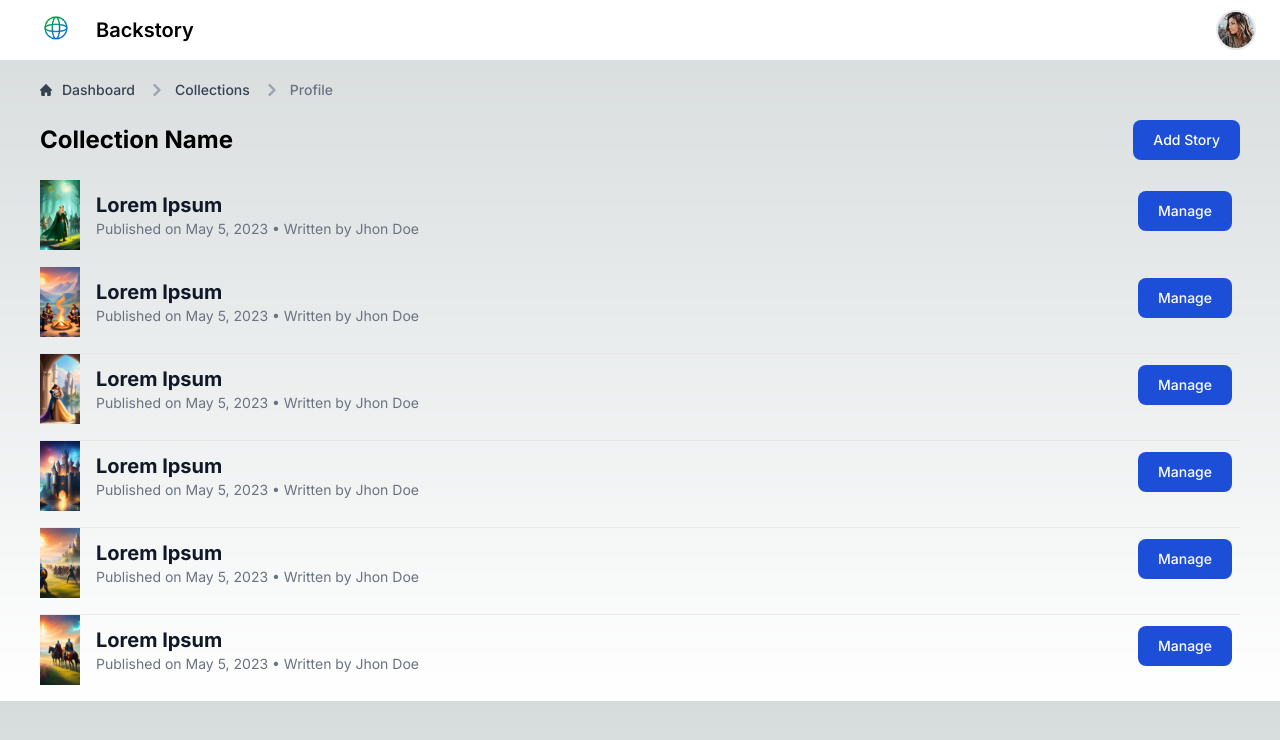
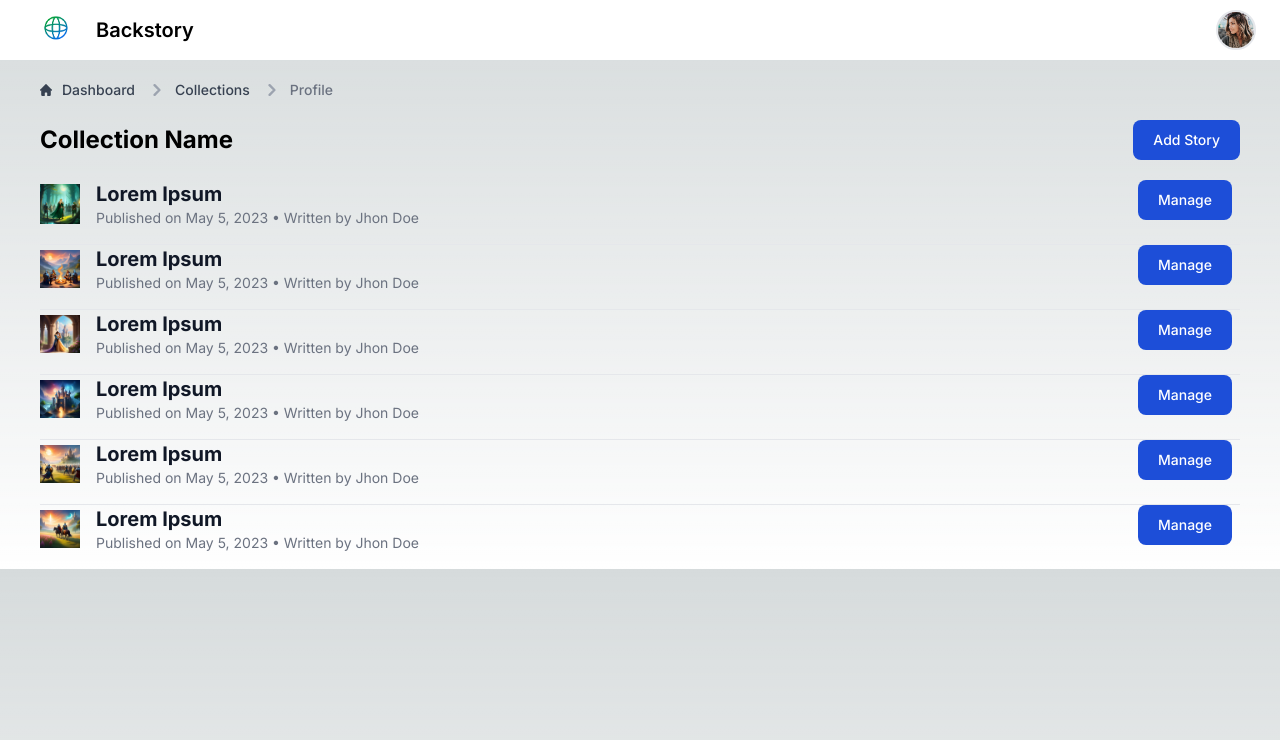
Before and after one commit to ares0524/Backstory-subdomain, a Next.js app: page /collection-profile in a window 1280 px wide. Shown: the top 740 px of the page. Built offline with nearby package versions, Linux system fonts and the light colour scheme.

Commit message:
fixed building errors

```diff
--- a/app/collection-profile/page.tsx
+++ b/app/collection-profile/page.tsx
@@ -1,3 +1,4 @@
+import Image from "next/image"
 import Header from "../components/layout/_header"
 
 export default function CollectionProfile() {
@@ -44,7 +45,7 @@ export default function CollectionProfile() {
                     <li className="pb-3 sm:pb-4">
                         <div className="flex items-center space-x-4">
                             <div className="flex-shrink-0">
-                                <img className="w-[40px] h-[70px]" src="/assets/images/dashboard/1.png" style={{objectFit:'cover'}} alt="Image 1" />
+                                <Image width={40} height={70} src="/assets/images/dashboard/1.png" style={{objectFit:'cover'}} alt="Image 1" />
                             </div>
                             <div className="flex-1 min-w-0">
                                 <p className="text-xl font-bold text-gray-900 truncate dark:text-white">
@@ -63,7 +64,7 @@ export default function CollectionProfile() {
                     <li className="pb-3 sm:pb-4">
                         <div className="flex items-center space-x-4">
                             <div className="flex-shrink-0">
-                                <img className="w-[40px] h-[70px]" src="/assets/images/dashboard/2.png" style={{objectFit:'cover'}} alt="Image 1" />
+                                <Image width={40} height={70} src="/assets/images/dashboard/2.png" style={{objectFit:'cover'}} alt="Image 1" />
                             </div>
                             <div className="flex-1 min-w-0">
                                 <p className="text-xl font-bold text-gray-900 truncate dark:text-white">
@@ -82,7 +83,7 @@ export default function CollectionProfile() {
                     <li className="pb-3 sm:pb-4">
                         <div className="flex items-center space-x-4">
                             <div className="flex-shrink-0">
-                                <img className="w-[40px] h-[70px]" src="/assets/images/dashboard/3.png" style={{objectFit:'cover'}} alt="Image 1" />
+                                <Image width={40} height={70} src="/assets/images/dashboard/3.png" style={{objectFit:'cover'}} alt="Image 1" />
                             </div>
                             <div className="flex-1 min-w-0">
                                 <p className="text-xl font-bold text-gray-900 truncate dark:text-white">
@@ -101,7 +102,7 @@ export default function CollectionProfile() {
                     <li className="pb-3 sm:pb-4">
                         <div className="flex items-center space-x-4">
                             <div className="flex-shrink-0">
-                                <img className="w-[40px] h-[70px]" src="/assets/images/dashboard/4.png" style={{objectFit:'cover'}} alt="Image 1" />
+                                <Image width={40} height={70} src="/assets/images/dashboard/4.png" style={{objectFit:'cover'}} alt="Image 1" />
                             </div>
                             <div className="flex-1 min-w-0">
                                 <p className="text-xl font-bold text-gray-900 truncate dark:text-white">
@@ -120,7 +121,7 @@ export default function CollectionProfile() {
                     <li className="pb-3 sm:pb-4">
                         <div className="flex items-center space-x-4">
                             <div className="flex-shrink-0">
-                                <img className="w-[40px] h-[70px]" src="/assets/images/dashboard/5.png" style={{objectFit:'cover'}} alt="Image 1" />
+                                <Image width={40} height={70} src="/assets/images/dashboard/5.png" style={{objectFit:'cover'}} alt="Image 1" />
                             </div>
                             <div className="flex-1 min-w-0">
                                 <p className="text-xl font-bold text-gray-900 truncate dark:text-white">
@@ -139,7 +140,7 @@ export default function CollectionProfile() {
                     <li className="pb-3 sm:pb-4">
                         <div className="flex items-center space-x-4">
                             <div className="flex-shrink-0">
-                                <img className="w-[40px] h-[70px]" src="/assets/images/dashboard/6.png" style={{objectFit:'cover'}} alt="Image 1" />
+                                <Image width={40} height={70} src="/assets/images/dashboard/6.png" style={{objectFit:'cover'}} alt="Image 1" />
                             </div>
                             <div className="flex-1 min-w-0">
                                 <p className="text-xl font-bold text-gray-900 truncate dark:text-white">
--- a/app/collections/page.tsx
+++ b/app/collections/page.tsx
@@ -1,3 +1,4 @@
+import Image from "next/image"
 import Header from "../components/layout/_header"
 
 export default function CollectionProfile() {
@@ -35,7 +36,7 @@ export default function CollectionProfile() {
                     <li className="pb-3 sm:pb-4">
                         <div className="flex items-center space-x-4">
                             <div className="flex-shrink-0">
-                                <img className="w-[40px] h-[70px]" src="/assets/images/dashboard/1.png" style={{objectFit:'cover'}} alt="Image 1" />
+                                <Image width={40} height={70} src="/assets/images/dashboard/1.png" style={{objectFit:'cover'}} alt="Image 1" />
                             </div>
                             <div className="flex-1 min-w-0">
                                 <p className="text-xl font-bold text-gray-900 truncate dark:text-white">
@@ -57,7 +58,7 @@ export default function CollectionProfile() {
                     <li className="pb-3 sm:pb-4">
                         <div className="flex items-center space-x-4">
                             <div className="flex-shrink-0">
-                                <img className="w-[40px] h-[70px]" src="/assets/images/dashboard/2.png" style={{objectFit:'cover'}} alt="Image 1" />
+                                <Image width={40} height={70} src="/assets/images/dashboard/2.png" style={{objectFit:'cover'}} alt="Image 1" />
                             </div>
                             <div className="flex-1 min-w-0">
                                 <p className="text-xl font-bold text-gray-900 truncate dark:text-white">
@@ -79,7 +80,7 @@ export default function CollectionProfile() {
                     <li className="pb-3 sm:pb-4">
                         <div className="flex items-center space-x-4">
                             <div className="flex-shrink-0">
-                                <img className="w-[40px] h-[70px]" src="/assets/images/dashboard/3.png" style={{objectFit:'cover'}} alt="Image 1" />
+                                <Image width={40} height={70} src="/assets/images/dashboard/3.png" style={{objectFit:'cover'}} alt="Image 1" />
                             </div>
                             <div className="flex-1 min-w-0">
                                 <p className="text-xl font-bold text-gray-900 truncate dark:text-white">
@@ -101,7 +102,7 @@ export default function CollectionProfile() {
                     <li className="pb-3 sm:pb-4">
                         <div className="flex items-center space-x-4">
                             <div className="flex-shrink-0">
-                                <img className="w-[40px] h-[70px]" src="/assets/images/dashboard/4.png" style={{objectFit:'cover'}} alt="Image 1" />
+                                <Image width={40} height={70} src="/assets/images/dashboard/4.png" style={{objectFit:'cover'}} alt="Image 1" />
                             </div>
                             <div className="flex-1 min-w-0">
                                 <p className="text-xl font-bold text-gray-900 truncate dark:text-white">
@@ -123,7 +124,7 @@ export default function CollectionProfile() {
                     <li className="pb-3 sm:pb-4">
                         <div className="flex items-center space-x-4">
                             <div className="flex-shrink-0">
-                                <img className="w-[40px] h-[70px]" src="/assets/images/dashboard/5.png" style={{objectFit:'cover'}} alt="Image 1" />
+                                <Image width={40} height={70} src="/assets/images/dashboard/5.png" style={{objectFit:'cover'}} alt="Image 1" />
                             </div>
                             <div className="flex-1 min-w-0">
                                 <p className="text-xl font-bold text-gray-900 truncate dark:text-white">
@@ -145,7 +146,7 @@ export default function CollectionProfile() {
                     <li className="pb-3 sm:pb-4">
                         <div className="flex items-center space-x-4">
                             <div className="flex-shrink-0">
-                                <img className="w-[40px] h-[70px]" src="/assets/images/dashboard/6.png" style={{objectFit:'cover'}} alt="Image 1" />
+                                <Image width={40} height={70} src="/assets/images/dashboard/6.png" style={{objectFit:'cover'}} alt="Image 1" />
                             </div>
                             <div className="flex-1 min-w-0">
                                 <p className="text-xl font-bold text-gray-900 truncate dark:text-white">
--- a/app/components/editor/CKEditor.tsx
+++ /dev/null
@@ -1,48 +0,0 @@
-// components/CKEditor.tsx
-
-// This component can be used on client-side only
-// Do not use it with SSR
-
-import React from "react";
-import { CKEditor as CKEditorComponent } from "@ckeditor/ckeditor5-react";
-import ClassicEditor from "@ckeditor/ckeditor5-build-classic";
-import "ckbox/dist/styles/themes/lark.css";
-
-// CKBox is a peer dependency of CKEditor. It must be present in the global scope.
-// Importing UMD build of CKBox will make sure that `window.CKBox` will be available.
-import "ckbox/dist/ckbox";
-
-export default function CKEditor() {
-    const config = {
-        ckbox: {
-            tokenUrl: `http://localhost:3001/api/ckbox`,
-            theme: "lark",
-        },
-        toolbar: [
-            "ckbox",
-            "imageUpload",
-            "|",
-            "heading",
-            "|",
-            "undo",
-            "redo",
-            "|",
-            "bold",
-            "italic",
-            "|",
-            "blockQuote",
-            "indent",
-            "link",
-            "|",
-            "bulletedList",
-            "numberedList",
-        ],
-    };
-
-    return (
-        <>
-            <style>{`.ck-editor__editable_inline { min-height: 400px; }`}</style>
-            <CKEditorComponent editor={ClassicEditor} config={config} />
-        </>
-    );
-}
--- a/app/page.tsx
+++ b/app/page.tsx
@@ -5,7 +5,7 @@ export default function Home() {
   return (
     <>
         <a href="http://localhost:3000" className="flex items-center auth-logo">
-            <img src="/assets/images/logo.png" className="mr-3 h-6 sm:h-9" alt="Flowbite Logo" />
+            <Image width={60} height={36} src="/assets/images/logo.png" className="mr-3 h-6 sm:h-9" alt="Flowbite Logo" />
             <span className="self-center text-xl font-semibold whitespace-nowrap dark:text-white">Backstory</span>
         </a>
 
```
